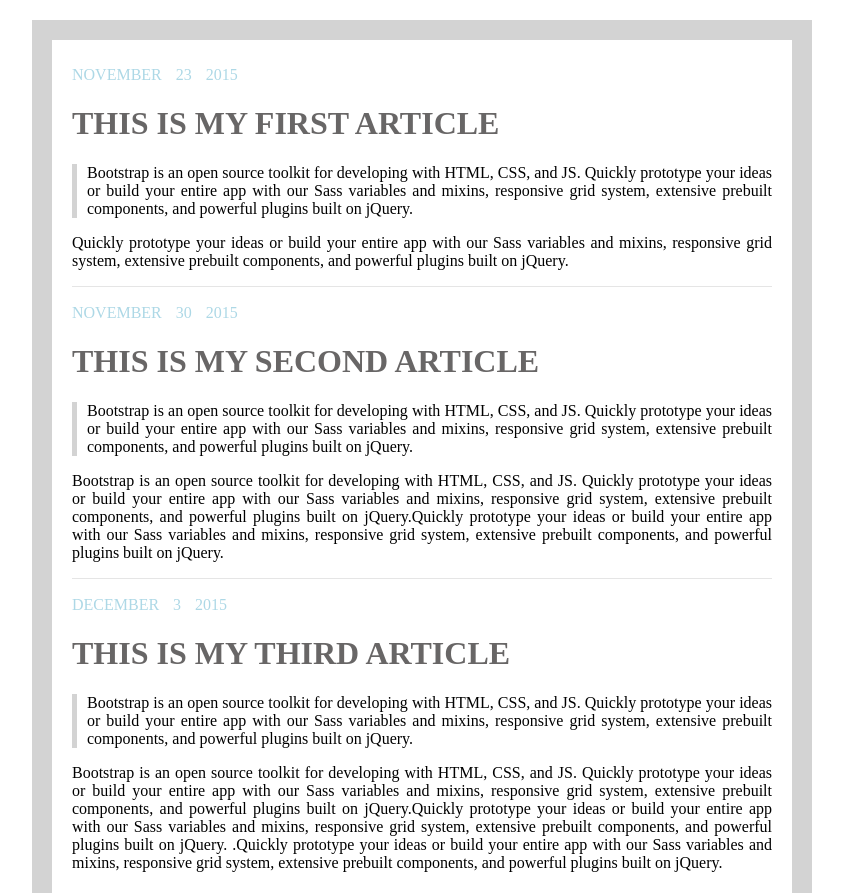
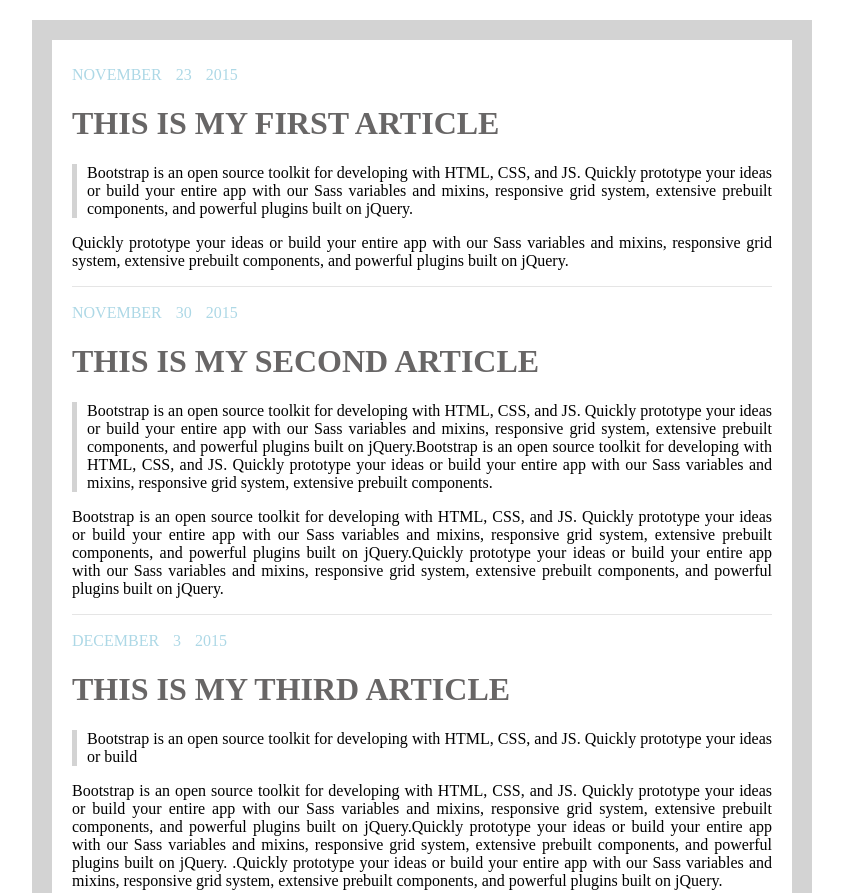
Before and after one commit to gisaac85/bootcamp1_udemy, a plain HTML site: page blog.html in a window 1280 px wide. Shown: the top 893 px of the page, without its empty margins (218-1061 px from the left). Drawn offline with Linux system fonts and the light colour scheme.

Commit message:
update myBlog css ex

```diff
--- a/blog.html
+++ b/blog.html
@@ -37,7 +37,11 @@
             build
             your entire app with our Sass variables and mixins, responsive grid system, extensive prebuilt components,
             and
-            powerful plugins built on jQuery.</p>
+            powerful plugins built on jQuery.Bootstrap is an open source toolkit for developing with HTML, CSS, and JS.
+            Quickly
+            prototype your ideas or
+            build
+            your entire app with our Sass variables and mixins, responsive grid system, extensive prebuilt components.</p>
         <p> Bootstrap is an open source toolkit for developing with HTML, CSS, and JS. Quickly
             prototype your ideas or
             build
@@ -57,9 +61,7 @@
         <p class="postStyle">Bootstrap is an open source toolkit for developing with HTML, CSS, and JS. Quickly
             prototype your ideas or
             build
-            your entire app with our Sass variables and mixins, responsive grid system, extensive prebuilt components,
-            and
-            powerful plugins built on jQuery.</p>
+        </p>
         <p> Bootstrap is an open source toolkit for developing with HTML, CSS, and JS. Quickly
             prototype your ideas or
             build
```
